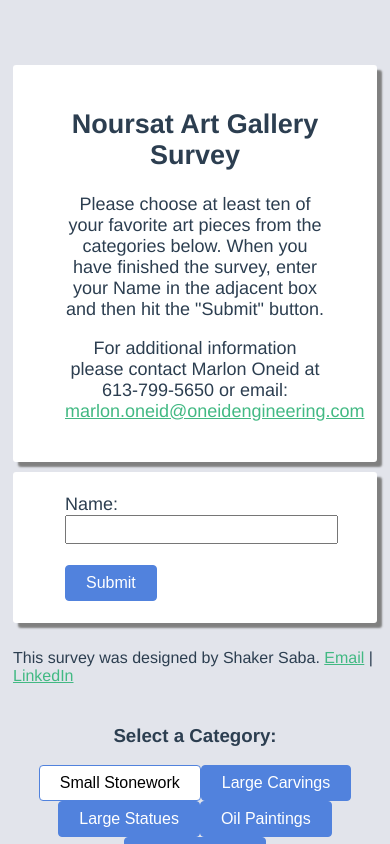
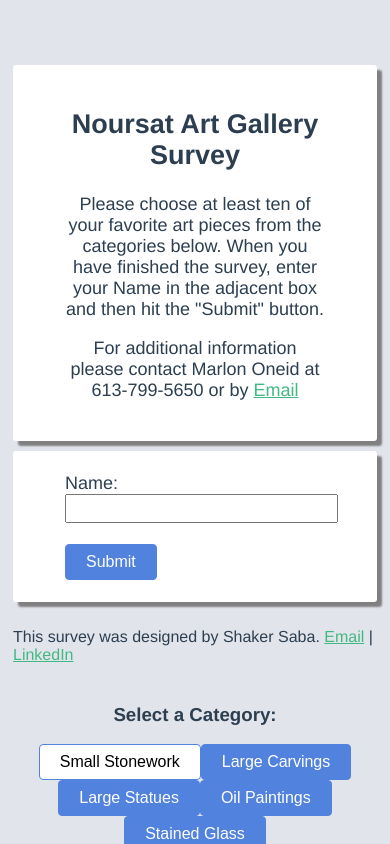
Before and after one commit to ShakerSaba/gallery-survey, a Vue app: page /#/ in a window 390 px wide. Both pictures are taken after a click on the button "Begin". Shown: the top 844 px of the page. Built offline with nearby package versions, Linux system fonts and the light colour scheme; what vue-head would draw is missing.

Commit message:
more responsive design

```diff
--- a/src/components/Items.vue
+++ b/src/components/Items.vue
@@ -13,7 +13,7 @@
           <div class="top">
             <h2><b>Noursat Art Gallery Survey</b></h2>
             <p>Please choose at least ten of your favorite art pieces from the categories below. When you have finished the survey, enter your Name in the adjacent box and then hit the "Submit" button.</p>
-            <p>For additional information please contact Marlon Oneid at 613-799-5650 or email: <a href="mailto:marlon.oneid@oneidengineering.com">marlon.oneid@oneidengineering.com</a></p>
+            <p>For additional information please contact Marlon Oneid at 613-799-5650 or by <a href="mailto:marlon.oneid@oneidengineering.com">Email</a></p>
           </div>
         </div>
         <div class="col-3">
@@ -48,7 +48,7 @@
           v-for="(image, imageIndex) in images"
           :key="imageIndex"
           v-bind:class="{imageFrameA: !list[imageIndex].selected,imageFrameB: list[imageIndex].selected}"
-          :style="'flex:' + list[imageIndex].flex + '1 24%'"
+          :style="'flex-grow:' + list[imageIndex].flex"
           v-if="list[imageIndex].group == group"
         >
           <label class="container">
@@ -187,6 +187,7 @@ a {
 }
 
 .imageFrameA {
+  flex: 0 1 24%;
   border: 2px solid #ffffff;
   background-color: #ffffff;
   border-radius: 2px;
@@ -194,6 +195,7 @@ a {
 }
 
 .imageFrameB {
+  flex: 0 1 24%;
   border: 2px solid #9ebcff;
   background-color: #9ebcff;
   border-radius: 2px;
@@ -370,10 +372,12 @@ a {
   padding: 5px;
 }
 
-@media only screen and (max-width: 1000px) {
-  /* For mobile phones: */
+@media only screen and (max-width: 768px) {
   [class*="col-"] {
     width: 100%;
+  }
+  [class*="imageFrame"] {
+    flex: 1 1 100%;
   }
 }
 
```
Also changed, not shown: 10 other files (tests, documents, lock files or other folders).
